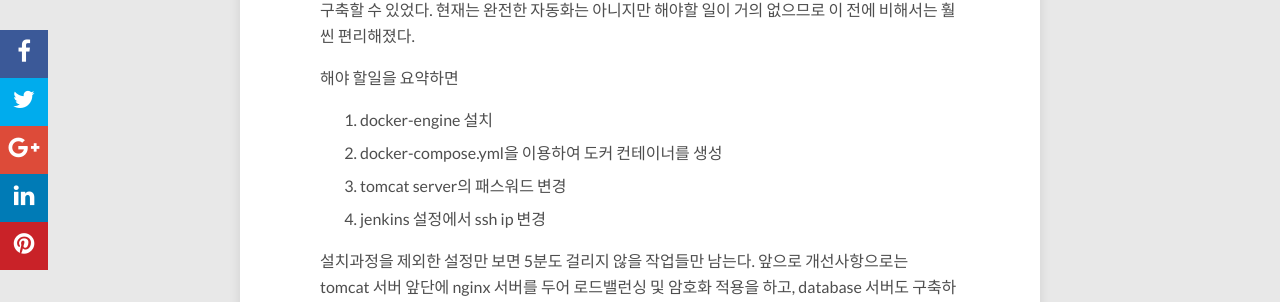
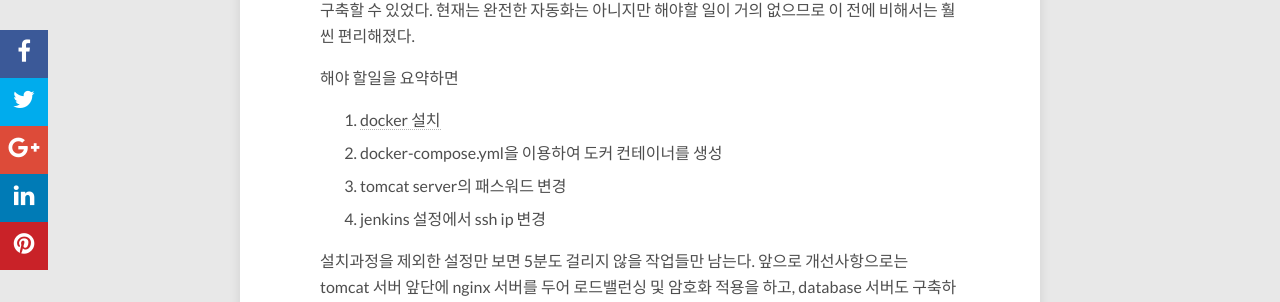
Before and after one commit to YonghoChoi/yonghochoi.github.io, a Jekyll site: the page built from _posts/2016-10-03-setting-my-homepage-server-using-docker.md, in a window 1280 px wide and 900 px high, scrolled down 6972 px. Shown: the part 150-452 px from the top of the window. Built offline with Jekyll 4.4.1, drawn with Linux system fonts in a browser that asks for light colours; nearby versions of some CDN libraries; comment, search, counter and statistics services are not loaded.

Commit message:
docker 활용기 포스팅 수정
docker 설치 링크 추가

```diff
--- a/_posts/2016-10-03-setting-my-homepage-server-using-docker.md
+++ b/_posts/2016-10-03-setting-my-homepage-server-using-docker.md
@@ -302,7 +302,7 @@ sshd를 설치하는 내용을 추가하기 위해 Dockerfile을 수정하고
 
 해야 할일을 요약하면
 
-1. docker-engine 설치
+1. [docker 설치]
 2. docker-compose.yml을 이용하여 도커 컨테이너를 생성
 3. tomcat server의 패스워드 변경
 4. jenkins 설정에서 ssh ip 변경
```
Also changed, not shown: other parts of _posts/2016-10-03-setting-my-homepage-server-using-docker.md (+1 -0 lines).
